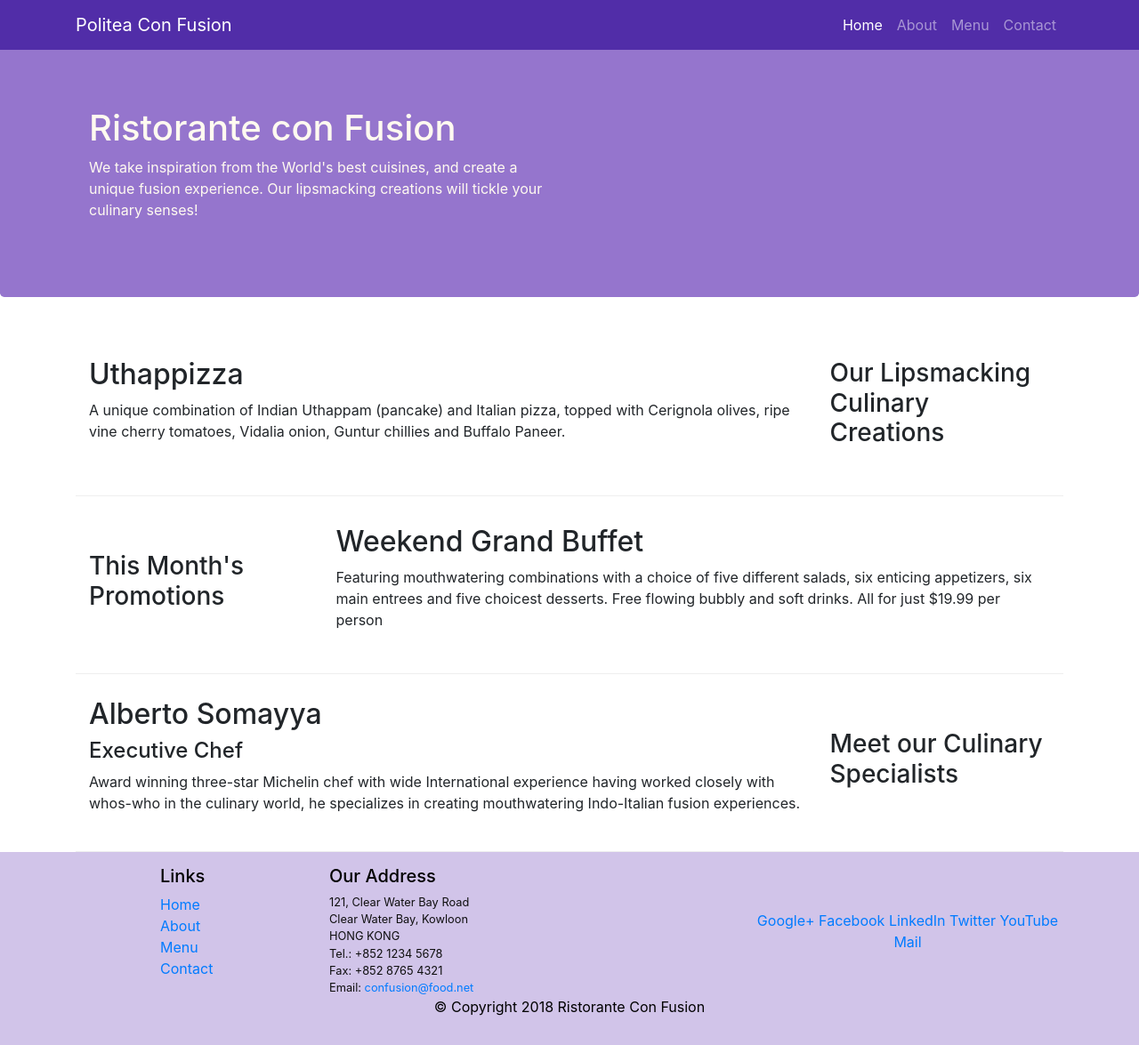
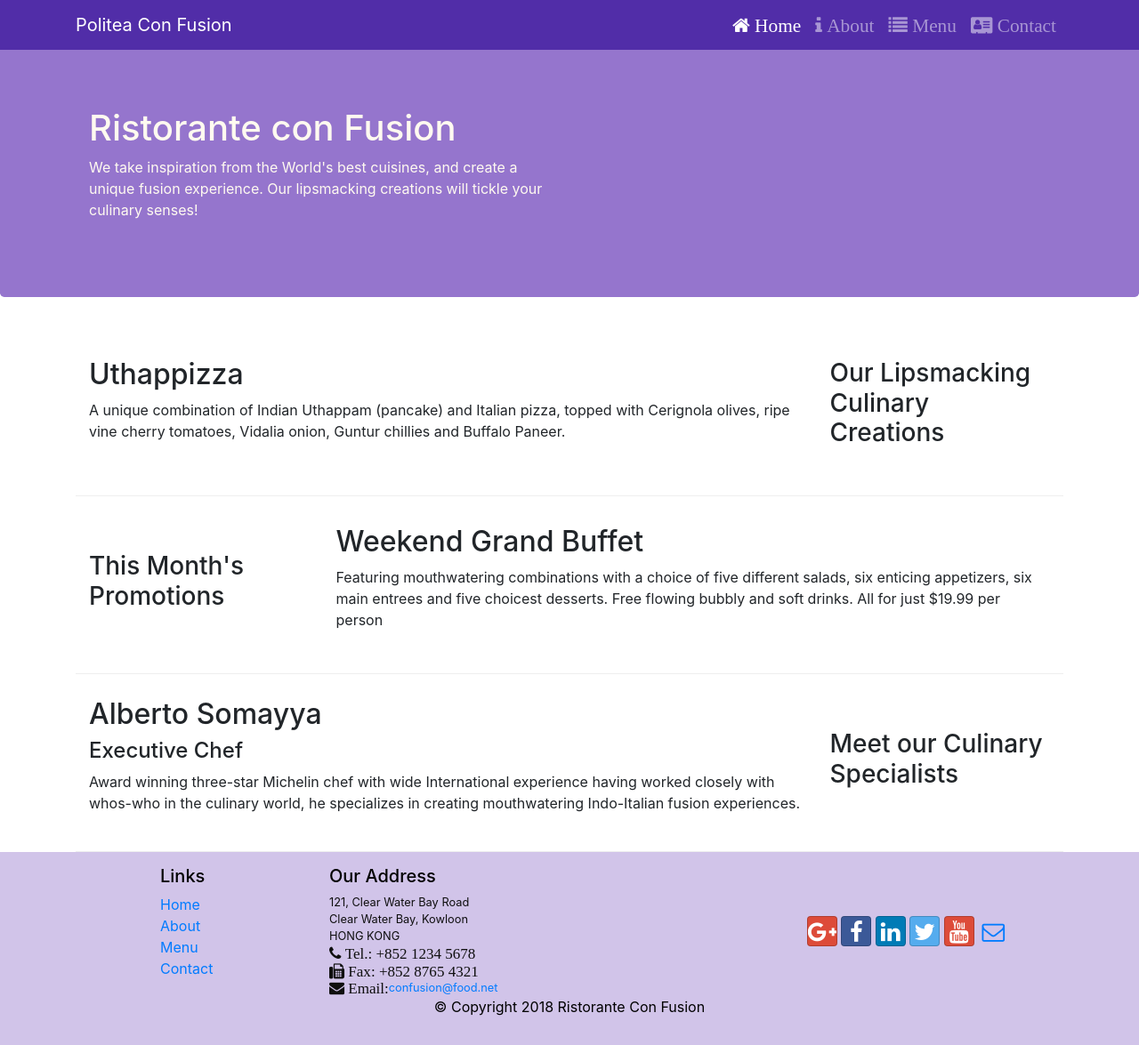
Before and after one commit to BryanChin991/Coursera_bootstrap, a website: page index.html in a window 1280 px wide. Shown: the whole page at 89% size. Drawn offline with nearby package versions, Linux system fonts and the light colour scheme.

Commit message:
font awesome

```diff
--- a/aboutus.html
+++ b/aboutus.html
@@ -14,6 +14,14 @@
       rel="stylesheet"
       href="node_modules/bootstrap/dist/css/bootstrap.min.css"
     />
+    <link
+      rel="stylesheet"
+      href="node_modules/font-awesome/css/font-awesome.min.css"
+    />
+    <link
+      rel="stylesheet"
+      href="node_modules/bootstrap-social/bootstrap-social.css"
+    />
     <link rel="stylesheet" href="css/styles.css" />
 
     <title>Ristorante Con Fusion: About Us</title>
@@ -26,14 +34,26 @@
 
         <div class="collapse navbar-collapse" id="Navbar">
           <ul class="navbar-nav ml-auto">
-            <li class="nav-item">
-              <a class="nav-link" href="./index.html">Home</a>
+            <li class="nav-item active">
+              <a class="nav-link" href="#"
+                ><span class="fa fa-home fa-lg"> Home</span></a
+              >
             </li>
             <li class="nav-item">
-              <a class="nav-link active" href="./aboutus.html">About</a>
+              <a class="nav-link" href="./aboutus.html"
+                ><span class="fa fa-info fa-lg"> About </span></a
+              >
             </li>
-            <li class="nav-item"><a class="nav-link" href="#">Menu</a></li>
-            <li class="nav-item"><a class="nav-link" href="#">Contact</a></li>
+            <li class="nav-item">
+              <a class="nav-link" href="#"
+                ><span class="fa fa-list fa-lg"> Menu</span></a
+              >
+            </li>
+            <li class="nav-item">
+              <a class="nav-link" href="#"
+                ><span class="fa fa-address-card fa-lg"> Contact</span></a
+              >
+            </li>
           </ul>
         </div>
 
@@ -164,19 +184,41 @@
               121, Clear Water Bay Road<br />
               Clear Water Bay, Kowloon<br />
               HONG KONG<br />
-              Tel.: +852 1234 5678<br />
-              Fax: +852 8765 4321<br />
-              Email: <a href="mailto:confusion@food.net">confusion@food.net</a>
+              <i class="fa fa-phone fa-lg"> Tel.: +852 1234 5678 </i><br />
+              <i class="fa fa-fax fa-lg"> Fax: +852 8765 4321 </i><br />
+              <i class="fa fa-envelope fa-lg"> Email: </i>
             </address>
           </div>
           <div class="col-12 col-sm-4 align-self-center">
             <div class="text-center">
-              <a href="http://google.com/+">Google+</a>
-              <a href="http://www.facebook.com/profile.php?id=">Facebook</a>
-              <a href="http://www.linkedin.com/in/">LinkedIn</a>
-              <a href="http://twitter.com/">Twitter</a>
-              <a href="http://youtube.com/">YouTube</a>
-              <a href="mailto:">Mail</a>
+              <a
+                class="btn btn-social-icon btn-google"
+                href="http://google.com/+"
+                ><i class="fa fa-google-plus fa-lg"></i
+              ></a>
+              <a
+                class="btn btn-social-icon btn-facebook"
+                href="http://www.facebook.com/profile.php?id="
+                ><i class="fa fa-facebook fa-lg"></i
+              ></a>
+              <a
+                class="btn btn-social-icon btn-linkedin"
+                href="http://www.linkedin.com/in/"
+                ><i class="fa fa-linkedin fa-lg"></i
+              ></a>
+              <a
+                class="btn btn-social-icon btn-twitter"
+                href="http://twitter.com/"
+                ><i class="fa fa-twitter fa-lg"></i
+              ></a>
+              <a
+                class="btn btn-social-icon btn-google"
+                href="http://youtube.com/"
+                ><i class="fa fa-youtube fa-lg"></i
+              ></a>
+              <a class="btn btn-social-icon" href="mailto:"
+                ><i class="fa fa-envelope-o fa-lg"></i
+              ></a>
             </div>
           </div>
         </div>
--- a/index.html
+++ b/index.html
@@ -14,6 +14,14 @@
       rel="stylesheet"
       href="node_modules/bootstrap/dist/css/bootstrap.min.css"
     />
+    <link
+      rel="stylesheet"
+      href="node_modules/font-awesome/css/font-awesome.min.css"
+    />
+    <link
+      rel="stylesheet"
+      href="node_modules/bootstrap-social/bootstrap-social.css"
+    />
     <link rel="stylesheet" href="css/styles.css" />
 
     <title>Ristorante Con Fusion</title>
@@ -27,13 +35,25 @@
         <div class="collapse navbar-collapse" id="Navbar">
           <ul class="navbar-nav ml-auto">
             <li class="nav-item active">
-              <a class="nav-link" href="#">Home</a>
+              <a class="nav-link" href="#"
+                ><span class="fa fa-home fa-lg"> Home</span></a
+              >
             </li>
             <li class="nav-item">
-              <a class="nav-link" href="./aboutus.html">About</a>
+              <a class="nav-link" href="./aboutus.html"
+                ><span class="fa fa-info fa-lg"> About </span></a
+              >
             </li>
-            <li class="nav-item"><a class="nav-link" href="#">Menu</a></li>
-            <li class="nav-item"><a class="nav-link" href="#">Contact</a></li>
+            <li class="nav-item">
+              <a class="nav-link" href="#"
+                ><span class="fa fa-list fa-lg"> Menu</span></a
+              >
+            </li>
+            <li class="nav-item">
+              <a class="nav-link" href="#"
+                ><span class="fa fa-address-card fa-lg"> Contact</span></a
+              >
+            </li>
           </ul>
         </div>
 
@@ -130,19 +150,42 @@
               121, Clear Water Bay Road<br />
               Clear Water Bay, Kowloon<br />
               HONG KONG<br />
-              Tel.: +852 1234 5678<br />
-              Fax: +852 8765 4321<br />
-              Email: <a href="mailto:confusion@food.net">confusion@food.net</a>
+              <i class="fa fa-phone fa-lg"> Tel.: +852 1234 5678 </i><br />
+              <i class="fa fa-fax fa-lg"> Fax: +852 8765 4321 </i><br />
+              <i class="fa fa-envelope fa-lg"> Email: </i
+              ><a href="mailto:confusion@food.net">confusion@food.net</a>
             </address>
           </div>
           <div class="col-12 col-sm-4 align-self-center">
             <div class="text-center">
-              <a href="http://google.com/+">Google+</a>
-              <a href="http://www.facebook.com/profile.php?id=">Facebook</a>
-              <a href="http://www.linkedin.com/in/">LinkedIn</a>
-              <a href="http://twitter.com/">Twitter</a>
-              <a href="http://youtube.com/">YouTube</a>
-              <a href="mailto:">Mail</a>
+              <a
+                class="btn btn-social-icon btn-google"
+                href="http://google.com/+"
+                ><i class="fa fa-google-plus fa-lg"></i
+              ></a>
+              <a
+                class="btn btn-social-icon btn-facebook"
+                href="http://www.facebook.com/profile.php?id="
+                ><i class="fa fa-facebook fa-lg"></i
+              ></a>
+              <a
+                class="btn btn-social-icon btn-linkedin"
+                href="http://www.linkedin.com/in/"
+                ><i class="fa fa-linkedin fa-lg"></i
+              ></a>
+              <a
+                class="btn btn-social-icon btn-twitter"
+                href="http://twitter.com/"
+                ><i class="fa fa-twitter fa-lg"></i
+              ></a>
+              <a
+                class="btn btn-social-icon btn-google"
+                href="http://youtube.com/"
+                ><i class="fa fa-youtube fa-lg"></i
+              ></a>
+              <a class="btn btn-social-icon" href="mailto:"
+                ><i class="fa fa-envelope-o fa-lg"></i
+              ></a>
             </div>
           </div>
         </div>
--- a/package.json
+++ b/package.json
@@ -15,6 +15,8 @@
   },
   "dependencies": {
     "bootstrap": "^4.0.0",
+    "bootstrap-social": "^5.1.1",
+    "font-awesome": "^4.7.0",
     "jquery": "^3.6.0",
     "popper.js": "^1.16.1"
   },
```
Also changed, not shown: 1 other file.
